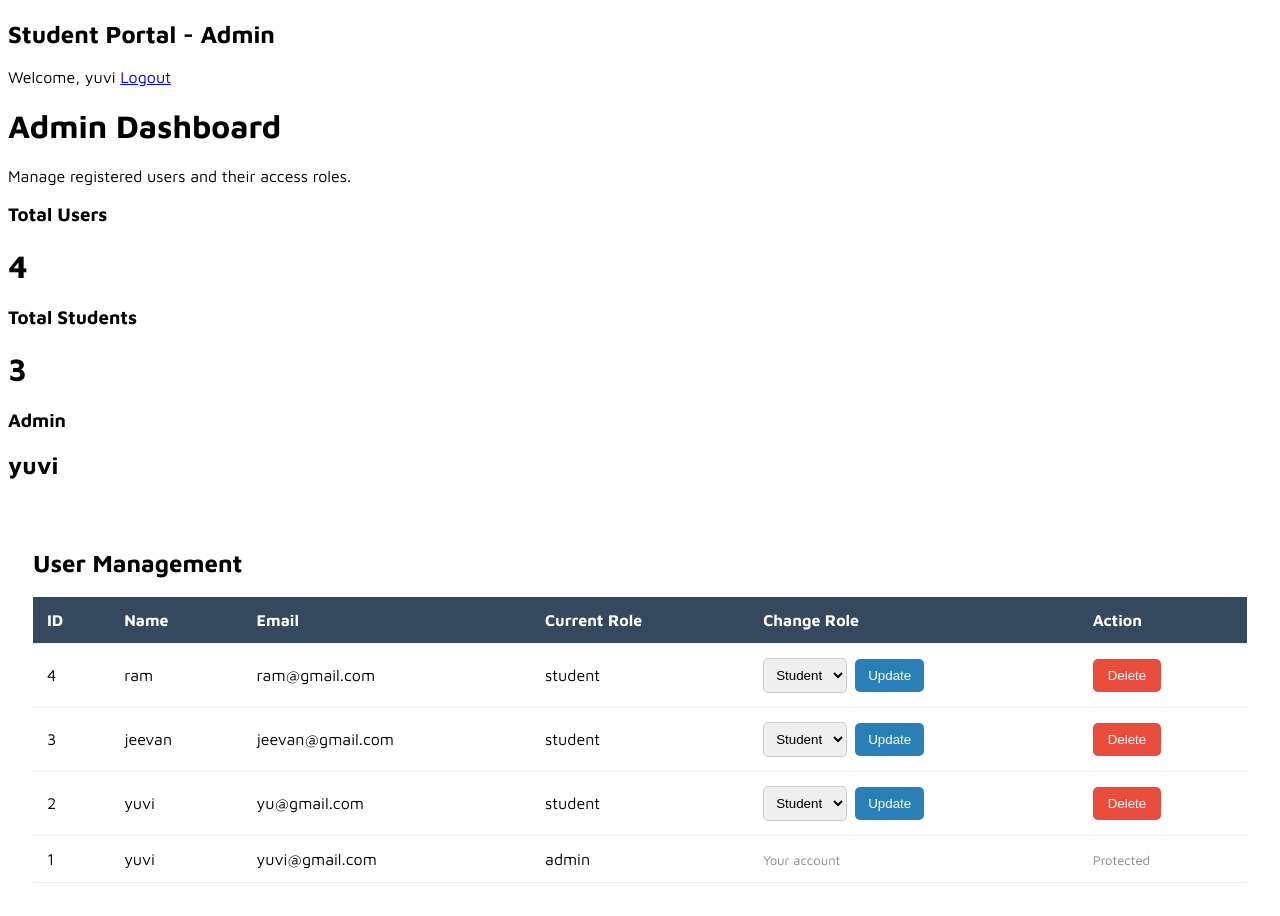
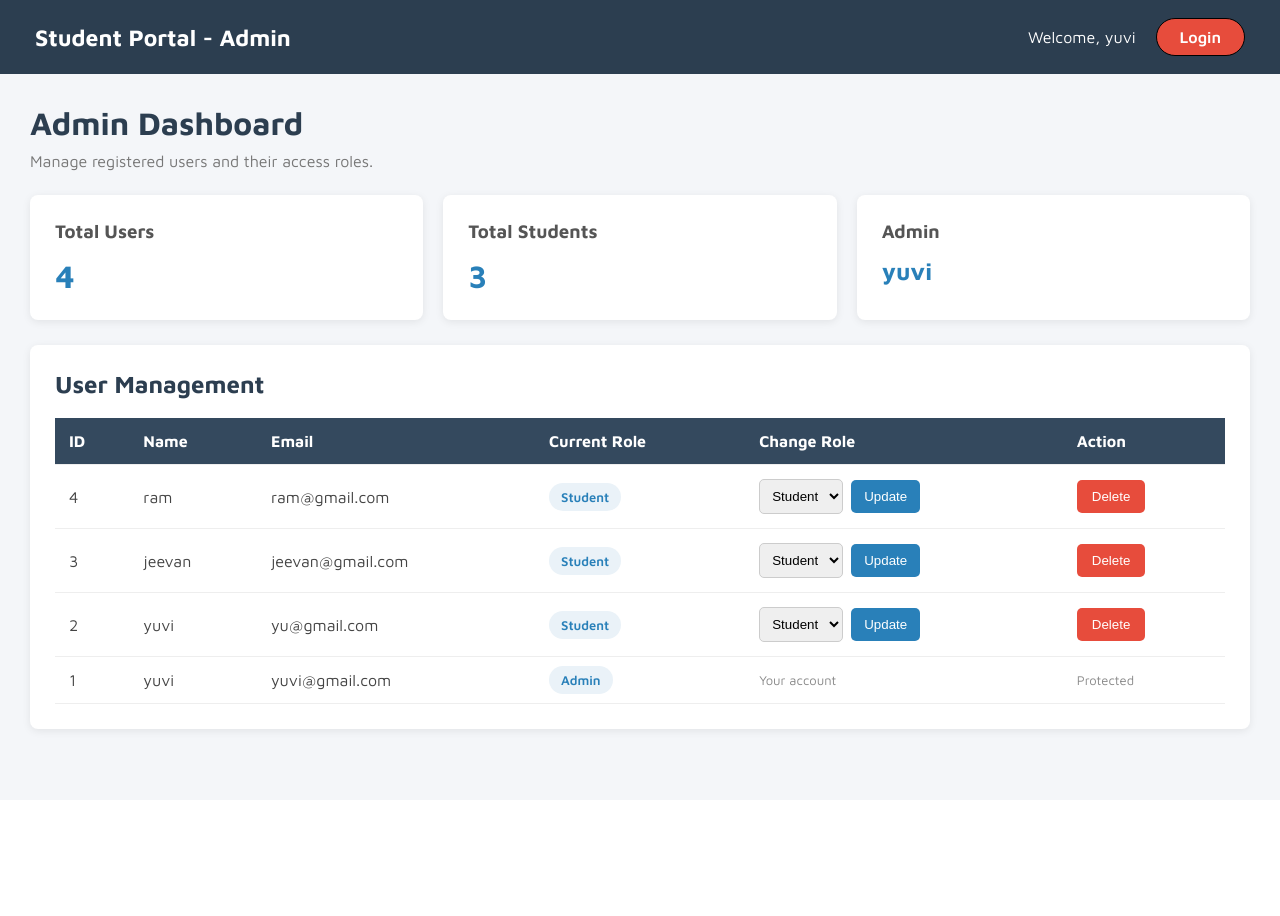
Before and after one commit to yugendar123/student-portal, a FastAPI app: page /admin in a window 1280 px wide. After the commit the page ends 737 px from the top, so only its background shows below. Run offline with FastAPI, Linux system fonts and the light colour scheme; a user stored in the database is signed in.

Commit message:
first commit

```diff
--- a/static/css/admin.css
+++ b/static/css/admin.css
@@ -1,14 +1,119 @@
+* {
+    margin: 0;
+    padding: 0;
+    box-sizing: border-box;
+}
 
 body {
     font-family: "Maven Pro", sans-serif;
+    background-color: #f4f6f9;
+    color: #333;
 }
+
+.navbar {
+    display: flex;
+    justify-content: space-between;
+    align-items: center;
+    background-color: #2c3e50;
+    color: white;
+    padding: 18px 35px;
+}
+
+.navbar h2 {
+    font-size: 23px;
+}
+
+
+.nav-right {
+    display: flex;
+    align-items: center;
+    gap: 20px;
+    font-size: 16px;
+}
+
+
+.lg {
+    display: inline-flex;
+    justify-content: center;
+    align-items: center;
+    background-color: #e74c3c;
+    color: white;
+    border: 1px solid black;
+    border-radius: 40px;
+    padding: 9px 23px;
+    text-decoration: none;
+    cursor: pointer;
+    font-weight: 600;
+    transition: 0.3s;
+}
+
+.lg:hover {
+    background-color: #c0392b;
+    color: white;
+}
+
+
+.container {
+    padding: 30px;
+}
+
+.content {
+    width: 100%;
+}
+
+.content > h1 {
+    margin-bottom: 10px;
+    color: #2c3e50;
+}
+
+.content > p {
+    color: #777;
+    margin-bottom: 25px;
+}
+
+
+.cards {
+    display: grid;
+    grid-template-columns: repeat(3, 1fr);
+    gap: 20px;
+    margin-top: 25px;
+}
+
+.card {
+    background: white;
+    padding: 25px;
+    border-radius: 8px;
+    box-shadow: 0 2px 8px rgba(0, 0, 0, 0.08);
+}
+
+.card h3 {
+    color: #555;
+    margin-bottom: 15px;
+}
+
+.card h1 {
+    color: #2980b9;
+    font-size: 32px;
+}
+
+.card h2 {
+    color: #2980b9;
+}
+
 
 .student-section {
     background: white;
     padding: 25px;
     margin-top: 25px;
     border-radius: 8px;
+    box-shadow: 0 2px 8px rgba(0, 0, 0, 0.08);
 }
+
+.student-section h2 {
+    margin-bottom: 20px;
+    color: #2c3e50;
+}
+
 
 .table-container {
     width: 100%;
@@ -21,7 +126,8 @@ table {
     min-width: 850px;
 }
 
-th, td {
+th,
+td {
     padding: 14px;
     text-align: left;
     border-bottom: 1px solid #eee;
@@ -31,6 +137,22 @@ th {
     background: #34495e;
     color: white;
 }
+
+td {
+    color: #444;
+}
+
+
+.role {
+    background: #eaf2f8;
+    color: #2980b9;
+    padding: 6px 12px;
+    border-radius: 15px;
+    font-size: 13px;
+    font-weight: 600;
+    text-transform: capitalize;
+}
+
 
 .role-form {
     display: flex;
@@ -42,7 +164,9 @@ th {
     padding: 8px;
     border: 1px solid #ccc;
     border-radius: 5px;
+    outline: none;
 }
+
 
 .update-btn {
     background: #2980b9;
@@ -51,7 +175,13 @@ th {
     padding: 9px 13px;
     border-radius: 5px;
     cursor: pointer;
+    transition: 0.3s;
 }
+
+.update-btn:hover {
+    background: #21618c;
+}
+
 
 .delete-btn {
     background: #e74c3c;
@@ -60,23 +190,50 @@ th {
     padding: 9px 15px;
     border-radius: 5px;
     cursor: pointer;
-}
-
-.update-btn:hover {
-    background: #21618c;
+    transition: 0.3s;
 }
 
 .delete-btn:hover {
     background: #c0392b;
 }
 
+
 .self-label {
     color: #888;
     font-size: 13px;
 }
+
 
 .empty {
     text-align: center;
     padding: 25px;
     color: #888;
 }
+
+
+@media (max-width: 768px) {
+
+    .navbar {
+        flex-direction: column;
+        gap: 15px;
+        align-items: flex-start;
+    }
+
+    .nav-right {
+        width: 100%;
+        justify-content: space-between;
+    }
+
+    .container {
+        padding: 15px;
+    }
+
+    .cards {
+        grid-template-columns: 1fr;
+    }
+
+    .student-section {
+        padding: 15px;
+    }
+
+}
--- a/templates/admin.html
+++ b/templates/admin.html
@@ -1,5 +1,3 @@
-
-<!DOCTYPE html>
 <html lang="en">
 <head>
     <meta charset="UTF-8">
@@ -12,28 +10,35 @@
 
     <link rel="preconnect" href="https://fonts.googleapis.com">
     <link rel="preconnect" href="https://fonts.gstatic.com" crossorigin>
-    <link href="https://fonts.googleapis.com/css2?family=Maven+Pro:wght@400..900&display=swap" rel="stylesheet">
+
+    <link href="https://fonts.googleapis.com/css2?family=Maven+Pro:wght@400..900&display=swap"
+          rel="stylesheet">
 </head>
 
 <body>
 
+    <!-- Navbar -->
     <nav class="navbar">
+
         <h2>Student Portal - Admin</h2>
 
-        <div>
-            Welcome, {{ user.name }}
-            <a href="/logout" class="logout">Logout</a>
+        <div class="nav-right">
+            <span>Welcome, {{ user.name }}</span>
+
+            <a href="/login" class="lg">Login</a>
         </div>
+
     </nav>
 
+    <!-- Main Container -->
     <div class="container">
-
 
         <main class="content">
 
             <h1>Admin Dashboard</h1>
             <p>Manage registered users and their access roles.</p>
 
+            <!-- Dashboard Cards -->
             <div class="cards">
 
                 <div class="card">
@@ -53,6 +58,7 @@
 
             </div>
 
+            <!-- User Management -->
             <section class="student-section">
 
                 <h2>User Management</h2>
@@ -60,6 +66,7 @@
                 <div class="table-container">
 
                     <table>
+
                         <thead>
                             <tr>
                                 <th>ID</th>
@@ -74,7 +81,9 @@
                         <tbody>
 
                             {% for student in users %}
+
                             <tr>
+
                                 <td>{{ student.id }}</td>
 
                                 <td>{{ student.name }}</td>
@@ -88,6 +97,7 @@
                                 </td>
 
                                 <td>
+
                                     {% if student.id != user.id %}
 
                                     <form
@@ -96,6 +106,7 @@
                                         class="role-form">
 
                                         <select name="role" required>
+
                                             <option value="student"
                                                 {% if student.role == "student" %}selected{% endif %}>
                                                 Student
@@ -105,6 +116,7 @@
                                                 {% if student.role == "admin" %}selected{% endif %}>
                                                 Admin
                                             </option>
+
                                         </select>
 
                                         <button type="submit" class="update-btn">
@@ -114,11 +126,17 @@
                                     </form>
 
                                     {% else %}
-                                        <span class="self-label">Your account</span>
+
+                                    <span class="self-label">
+                                        Your account
+                                    </span>
+
                                     {% endif %}
+
                                 </td>
 
                                 <td>
+
                                     {% if student.id != user.id %}
 
                                     <form
@@ -133,8 +151,13 @@
                                     </form>
 
                                     {% else %}
-                                        <span class="self-label">Protected</span>
+
+                                    <span class="self-label">
+                                        Protected
+                                    </span>
+
                                     {% endif %}
+
                                 </td>
 
                             </tr>
@@ -150,6 +173,7 @@
                             {% endfor %}
 
                         </tbody>
+
                     </table>
 
                 </div>
@@ -157,6 +181,7 @@
             </section>
 
         </main>
+
     </div>
 
 </body>
--- a/templates/dashboard.html
+++ b/templates/dashboard.html
@@ -8,6 +8,11 @@
 
     <link rel="stylesheet"
       href="{{ url_for('static', path='/css/dashboard.css') }}">
+    <link rel="preconnect" href="https://fonts.googleapis.com">
+    <link rel="preconnect" href="https://fonts.gstatic.com" crossorigin>
+
+    <link href="https://fonts.googleapis.com/css2?family=Maven+Pro:wght@400..900&display=swap"
+          rel="stylesheet">
 </head>
 
 <body>
--- a/templates/login.html
+++ b/templates/login.html
@@ -8,6 +8,11 @@
 
     <link rel="stylesheet"
           href="{{ url_for('static', path='/css/login.css') }}">
+    <link rel="preconnect" href="https://fonts.googleapis.com">
+    <link rel="preconnect" href="https://fonts.gstatic.com" crossorigin>
+
+    <link href="https://fonts.googleapis.com/css2?family=Maven+Pro:wght@400..900&display=swap"
+          rel="stylesheet">
 </head>
 
 <body>
--- a/templates/register.html
+++ b/templates/register.html
@@ -9,6 +9,11 @@
 
     <link rel="stylesheet"
           href="{{ url_for('static', path='/css/register.css') }}">
+    <link rel="preconnect" href="https://fonts.googleapis.com">
+    <link rel="preconnect" href="https://fonts.gstatic.com" crossorigin>
+
+    <link href="https://fonts.googleapis.com/css2?family=Maven+Pro:wght@400..900&display=swap"
+          rel="stylesheet">
 </head>
 
 <body>
```
Also changed, not shown: static/css/style.css (+0 -11 lines), templates/access_denied.html (+7 -6 lines), screen_shots/access_denied.png (added), screen_shots/admin.png (added), screen_shots/dashboard.png (added), screen_shots/image.png (added), screen_shots/login.png (added), screen_shots/register.png (added), student_portal.db, 1 other file.
